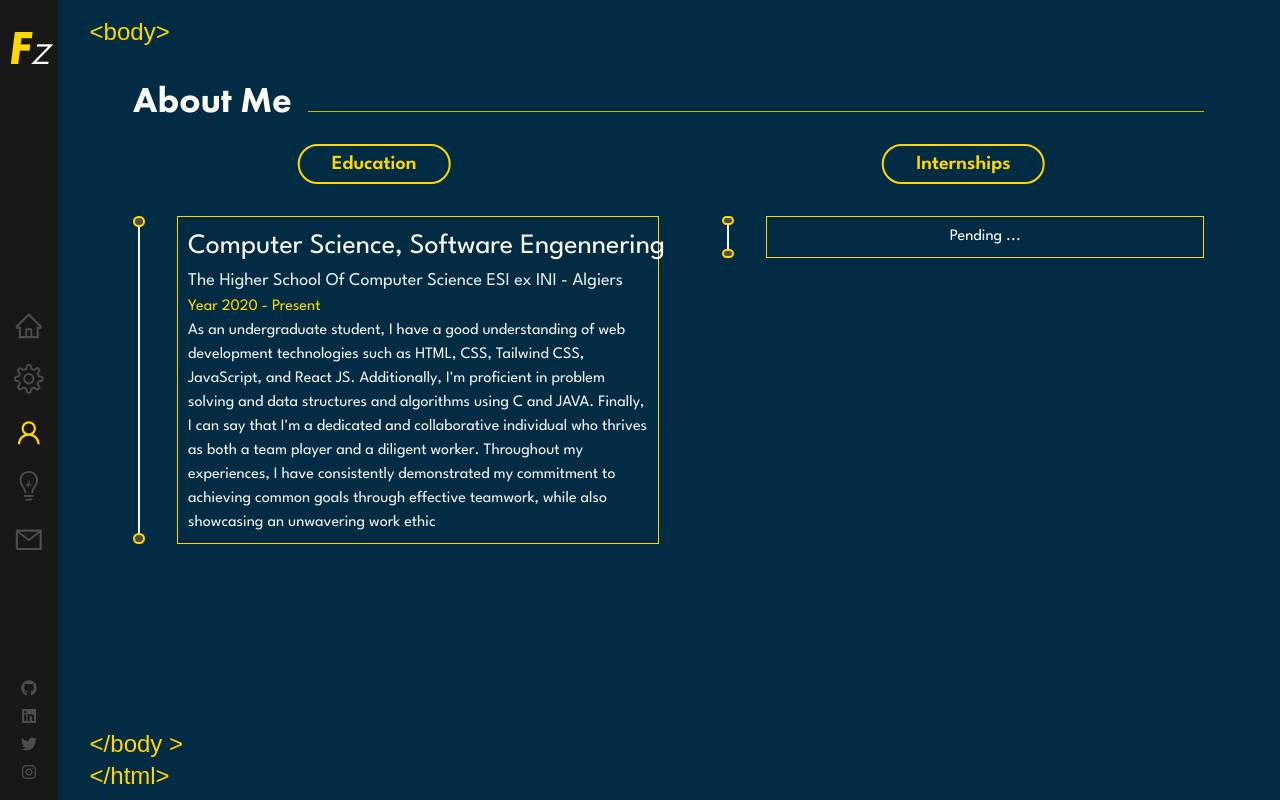
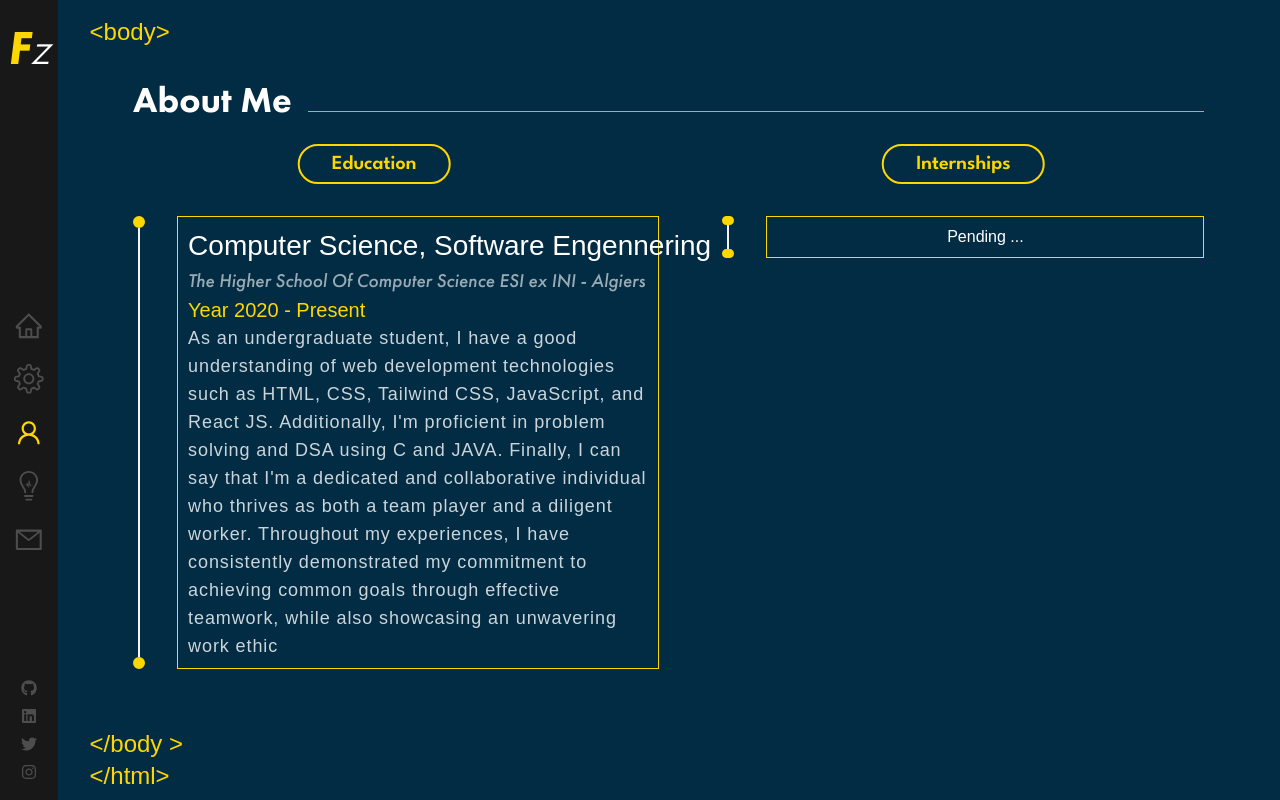
Before and after one commit to FaycalZM/Portfolio-Website, a React (Vite) app: page /career in a window 1280 px wide. Built offline with nearby package versions, Linux system fonts and the light colour scheme; a web font is replaced by a local one.

Commit message:
fixed the colors and text style in the career page

```diff
--- a/src/components/Career/Career.jsx
+++ b/src/components/Career/Career.jsx
@@ -18,22 +18,22 @@ const Career = () => {
             </legend>
             <div className='flex gap-8 mt-8'>
               <div className='flex flex-col items-center'>
-                <div className='w-[12px] h-[12px] rounded-full bg-secondary-gray border-2 border-primary-yellow'></div>
+                <div className='w-[12px] h-[12px] rounded-full bg-primary-yellow border-2 border-primary-yellow'></div>
                 <div className='h-full w-[2px] bg-primary-white opacity-95'></div>
-                <div className='w-[12px] h-[12px] rounded-full bg-secondary-gray border-2 border-primary-yellow'></div>
+                <div className='w-[12px] h-[12px] rounded-full bg-primary-yellow border-2 border-primary-yellow'></div>
               </div>
               <div
                 className='
-                border-[1px] border-primary-yellow px-2.5 py-2 capitalize w-full
+                border-[1px] border-primary-yellow px-2.5 py-2 capitalize w-full font-Futura
                 hover:bg-very-dark-blue hover:shadow-[4px_4px_0px_#ffd700] hover:-translate-y-1 transition-transform duration-150 ease-in
               '>
                 <h1 className='text-[1.75rem] whitespace-nowrap'>computer science, software engennering</h1>
-                <p className='opacity-90 text-lg'>the higher school of computer science ESI <span className='normal-case'>ex</span>  INI - Algiers  </p>
-                <p className='text-primary-yellow'>year 2020 - present</p>
-                <p className='normal-case opacity-95 '>
+                <p className='opacity-60 text-[1.2rem] italic'>the higher school of computer science ESI <span className='normal-case'>ex</span>  INI - Algiers  </p>
+                <p className='text-primary-yellow text-xl'>year 2020 - present</p>
+                <p className='normal-case opacity-80 tracking-wider text-lg'>
                   As an undergraduate student, I have a good understanding of web development technologies such as HTML,
                   CSS, Tailwind CSS, JavaScript, and React JS. Additionally,
-                  I'm proficient in problem solving and data structures and algorithms using C and JAVA.
+                  I'm proficient in problem solving and DSA using C and JAVA.
                   Finally, I can say that I'm a dedicated and collaborative individual who thrives as both a team player
                   and a diligent worker. Throughout my experiences, I have consistently demonstrated my commitment to
                   achieving common goals through effective teamwork, while also showcasing an unwavering work ethic
@@ -47,13 +47,13 @@ const Career = () => {
             </legend>
             <div className=' flex gap-8 mt-8'>
               <div className='flex flex-col items-center'>
-                <div className='w-[12px] h-[12px] rounded-full bg-secondary-gray border-2 border-primary-yellow'></div>
+                <div className='w-[12px] h-[12px] rounded-full bg-primary-yellow border-2 border-primary-yellow'></div>
                 <div className='h-full w-[2px] bg-primary-white opacity-95'></div>
-                <div className='w-[12px] h-[12px] rounded-full bg-secondary-gray border-2 border-primary-yellow'></div>
+                <div className='w-[12px] h-[12px] rounded-full bg-primary-yellow border-2 border-primary-yellow'></div>
               </div>
               <div
                 className='
-                border-[1px] border-primary-yellow px-2.5 py-2 capitalize w-full text-center
+                border-[1px] border-primary-yellow px-2.5 py-2 capitalize w-full text-center font-Futura
                 hover:bg-very-dark-blue hover:shadow-[4px_4px_0px_#ffd700] hover:-translate-y-1 transition-transform duration-150 ease-in
               '>
                 pending ...
--- a/src/components/Skills/Skills.jsx
+++ b/src/components/Skills/Skills.jsx
@@ -43,7 +43,7 @@ const Skills = () => {
             stackData.map((icon, index) => {
               return <img
                 key={index}
-                className='h-[12.5vh] hover:scale-125 transition-transform duration-200 ease-in'
+                className='h-[12.5vh] hover:scale-125 transition-transform duration-150 ease-in'
                 style={{
                   animationDelay: `${1 + index / 10}s`
                 }}
```
